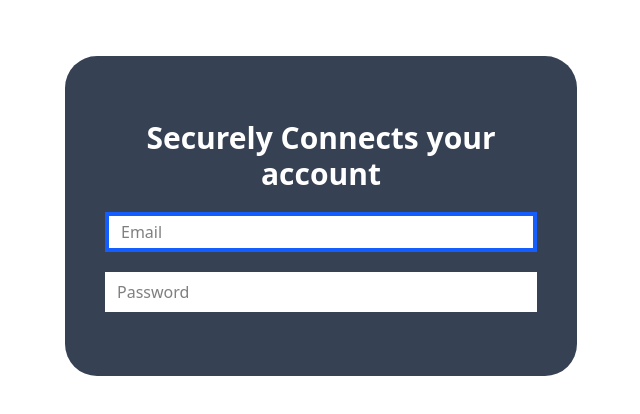
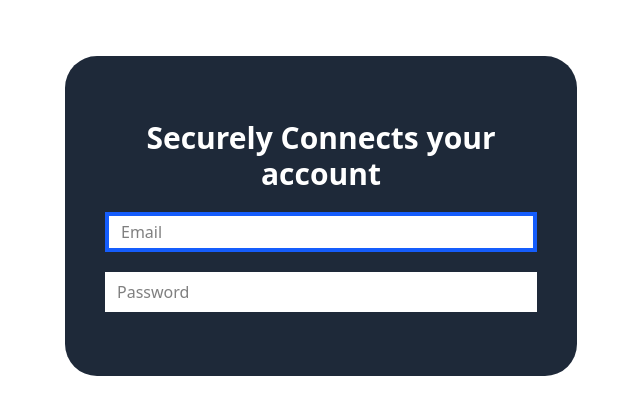
Before and after one commit to CodeArt001/VauitiQ, a React (Vite) app: page /login/1 in a window 1280 px wide. Shown: the top 414 px of the page, without its empty margins (319-959 px from the left). Built offline with nearby package versions, Linux system fonts and the light colour scheme.

Commit message:
initial commit

```diff
--- a/src/App.jsx
+++ b/src/App.jsx
@@ -2,11 +2,13 @@ import { BrowserRouter, Routes, Route } from "react-router-dom";
 import Connections from "./components/Connections";
 import Home from "./components/Home";
 import Login from "./components/Auth/Login";
+import { AuthProvider } from "./Context/Authcontext";
 
 function App() {
   return (
     <>
       <div className="dark:bg-black dark:text-white min-h-screen">
+        <AuthProvider>
           <BrowserRouter>
             <Routes>
               <Route path="/" element={<Home />} />
@@ -14,6 +16,7 @@ function App() {
               <Route path="/login/:userId" element={<Login />} />
             </Routes>
           </BrowserRouter>
+        </AuthProvider>
       </div>
     </>
   );
--- a/src/components/Auth/Login.jsx
+++ b/src/components/Auth/Login.jsx
@@ -6,11 +6,11 @@ const Login = () => {
     useContext(Authcontext);
   return (
     <div className="py-14">
-      <div className="px-10  lg:w-[40%] w-[90%]  m-auto mx-auto  overflow-y-hidden text-white flex items-center justify-center bg-gray-700 rounded-4xl h-[20rem] ">
-        <p>{selectedBank}</p>
+      <div className="px-10  lg:w-[40%] w-[90%]  m-auto mx-auto  overflow-y-hidden text-white flex items-center justify-center bg-gray-800 rounded-4xl h-[20rem] ">
+        <p>{selectedBank?.name}</p>
         <div className=" flex flex-col gap-5 w-full ">
           <p className="text-center text-3xl font-bold">
-            Securely Connects your {selectedBank} account{" "}
+            Securely Connects your {selectedBank?.name} account{" "}
           </p>
           <input
             type="text"
```
Lines whose indentation alone changed are shown as unchanged.
